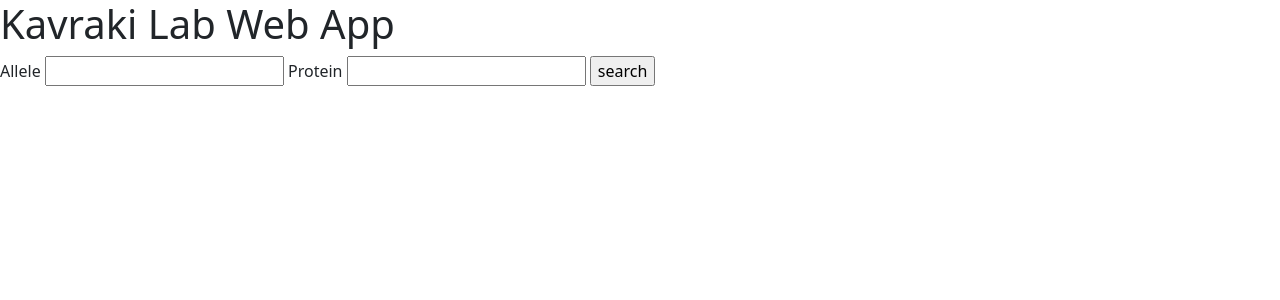
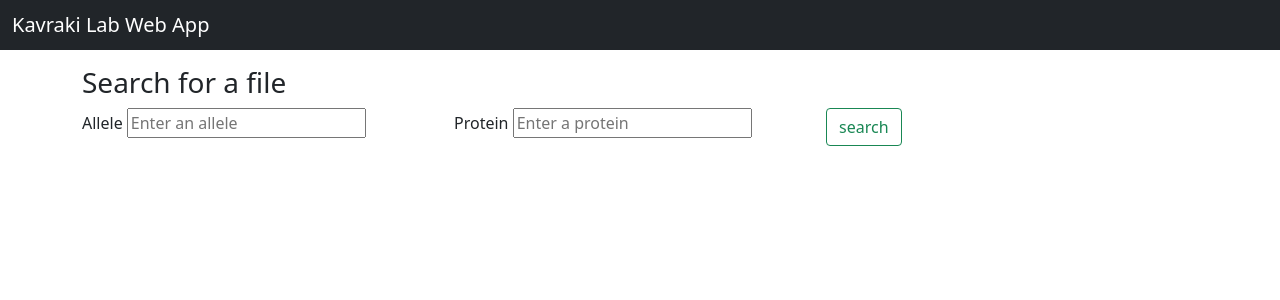
Before and after one commit to TrippleCCC/KavrakiLabWebApp, a Flask app: page / in a window 1280 px wide. Shown: the top 300 px of the page. Run offline with Flask 2, Linux system fonts and the light colour scheme.

Commit message:
Style search section

```diff
--- a/application/home.py
+++ b/application/home.py
@@ -8,7 +8,7 @@ bp = Blueprint("home", __name__, "/")
 
 @bp.route("/", methods=["GET"])
 def home():
-    return render_template("base.html")
+    return render_template("base.html", allele=None)
 
 @bp.route("/search", methods=["POST"])
 def search():
@@ -21,7 +21,9 @@ def search():
 @bp.route("/results/<allele>/<protein>", methods=["GET"])
 def results(allele, protein):
     db = get_db()
-    data = None
+    data = []
+
+    # Check the parameters and search the database
     if (allele, protein) == ("any-allele", "any-protein"):
         return render_template("results.html")
     elif allele == "any-allele":
@@ -30,5 +32,8 @@ def results(allele, protein):
     elif protein == "any-protein":
         data = db.execute("""SELECT * FROM pdb_files WHERE allele = ?""",
                 (allele,)).fetchall()
+    else:
+        data = db.execute("""SELECT * FROM pdb_files WHERE allele = ?
+            AND protein = ?""", (allele, protein))
 
     return render_template("results.html", results=data)
--- a/application/templates/base.html
+++ b/application/templates/base.html
@@ -13,18 +13,35 @@
 		<title>Kavraki Lab Web App</title>
 	</head>
 	<body>
-		<h1>Kavraki Lab Web App</h1>
+		<nav class="navbar navbar-dark bg-dark mb-3">
+			<div class="container-fluid">
+				<a class="navbar-brand mb-auto h1" href="/">
+					Kavraki Lab Web App
+				</a>
+			</div>
+		</nav>
 
-		<form action="/search" method="post">
-			<label for="allele">Allele</label>
-			<input name="allele" id="allele">
-			<label for="protein">Protein</label>
-			<input name="protein" id="protein">
-			<input type="submit" value="search">
+		<form action="/search" method="post" class="container mb-3">
+			<h3>Search for a file</h3>
+			<div class="row g-0">
+				<div class="col-sm">
+					<label for="allele" class="form-label">Allele</label>
+					<input name="allele" id="allele" placeholder="Enter an allele"/>
+				</div>
+				<div class="col-sm">
+					<label for="protein" class="form-label">Protein</label>
+					<input name="protein" id="protein" placeholder="Enter a protein"/>
+				</div>
+				<div class="col-sm">
+					<input class="btn btn-outline-success" type="submit" value="search">
+				</div>
+			</div>
 		</form>
 
 
+		<div class="container">
 		{% block results %}{% endblock %}
+		</div>
 
 		<!-- Bootstrap JavaScript -->
 		<script src="https://cdn.jsdelivr.net/npm/bootstrap@5.0.0-beta2/dist/js/bootstrap.bundle.min.js"
--- a/application/templates/results.html
+++ b/application/templates/results.html
@@ -2,8 +2,8 @@
 
 {% block results %}
 <ul>
-{% for row in results %}
-<li>{{ row["allele"] }} {{ row["protein"] }} {{ row["filepath"] }}</li>
-{% endfor %}
+	{% for row in results %}
+	<li>{{ row["allele"] }} {{ row["protein"] }} {{ row["filepath"] }}</li>
+	{% endfor %}
 </ul>
 {% endblock %}
```
